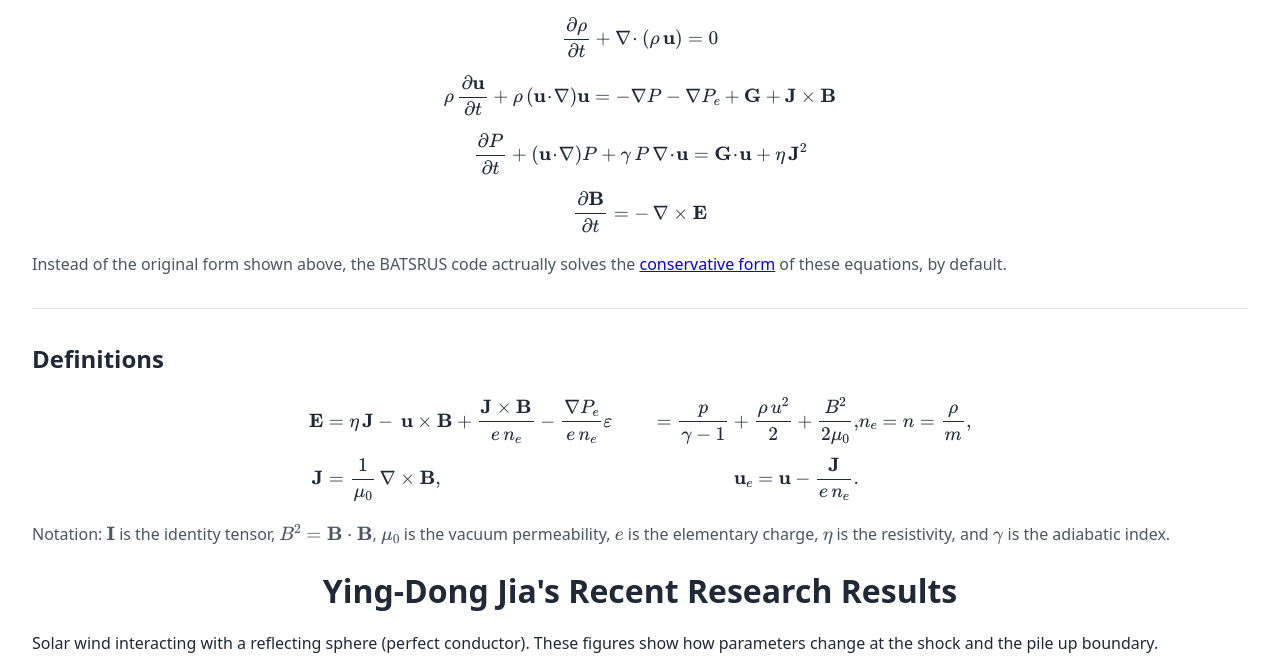
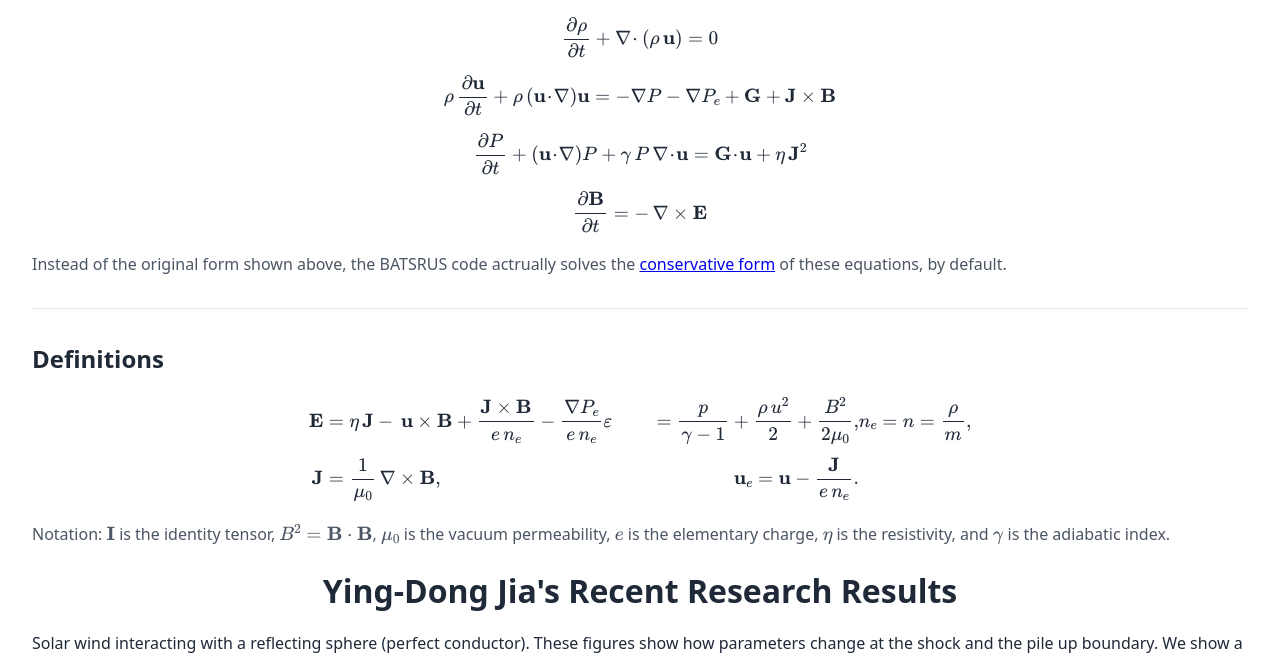
Before and after one commit to igppmag/igppmag.github.io, a plain HTML site: page index.html in a window 1280 px wide. Shown: the part 135-794 px from the top of the page. Drawn offline with nearby package versions, Linux system fonts and the light colour scheme.

Commit message:
Add files via upload

```diff
--- a/index.html
+++ b/index.html
@@ -76,7 +76,7 @@
 </h1></center>
 
   <p>
-    Solar wind interacting with a reflecting sphere (perfect conductor). These figures show how parameters change at the shock and the pile up boundary.
+    Solar wind interacting with a reflecting sphere (perfect conductor). These figures show how parameters change at the shock and the pile up boundary. We show a large domain to exhibit the oblique shock regions.
   </p>
 
 <body><center>
@@ -86,6 +86,8 @@
 <p><A HREF="OldSlds.html">Prior Slides</A></p>
 
 <A HREF="c"><IMG SRC="2d2n8kutZom.png" width=810 ><br> </A>
+
+<body>At the dawn-dusk terminator, flow shear is not as significant as Earth cases.</body>
 
 <body>Bookmark this to keep an eye on my project updates!</body>
 
```
